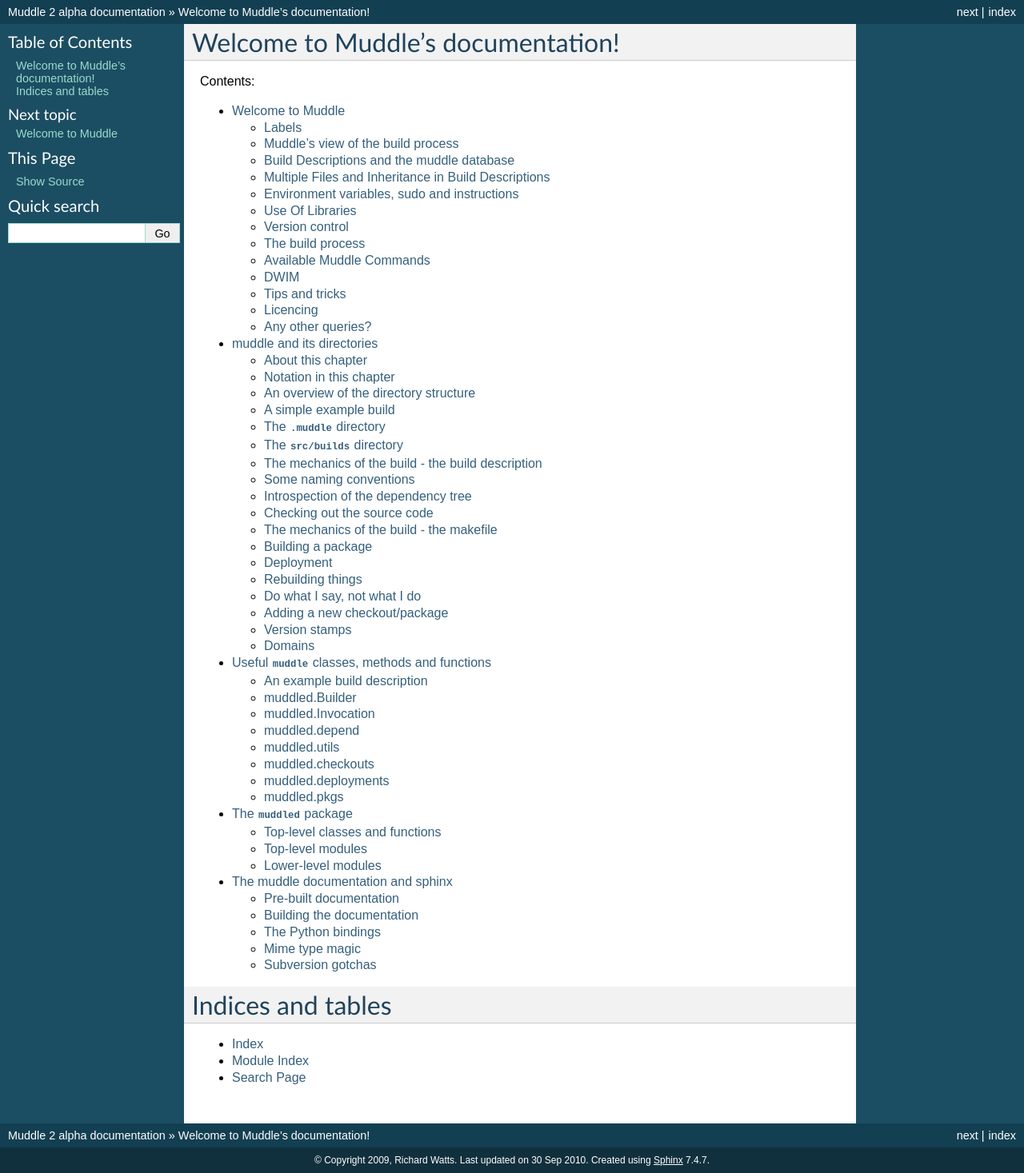
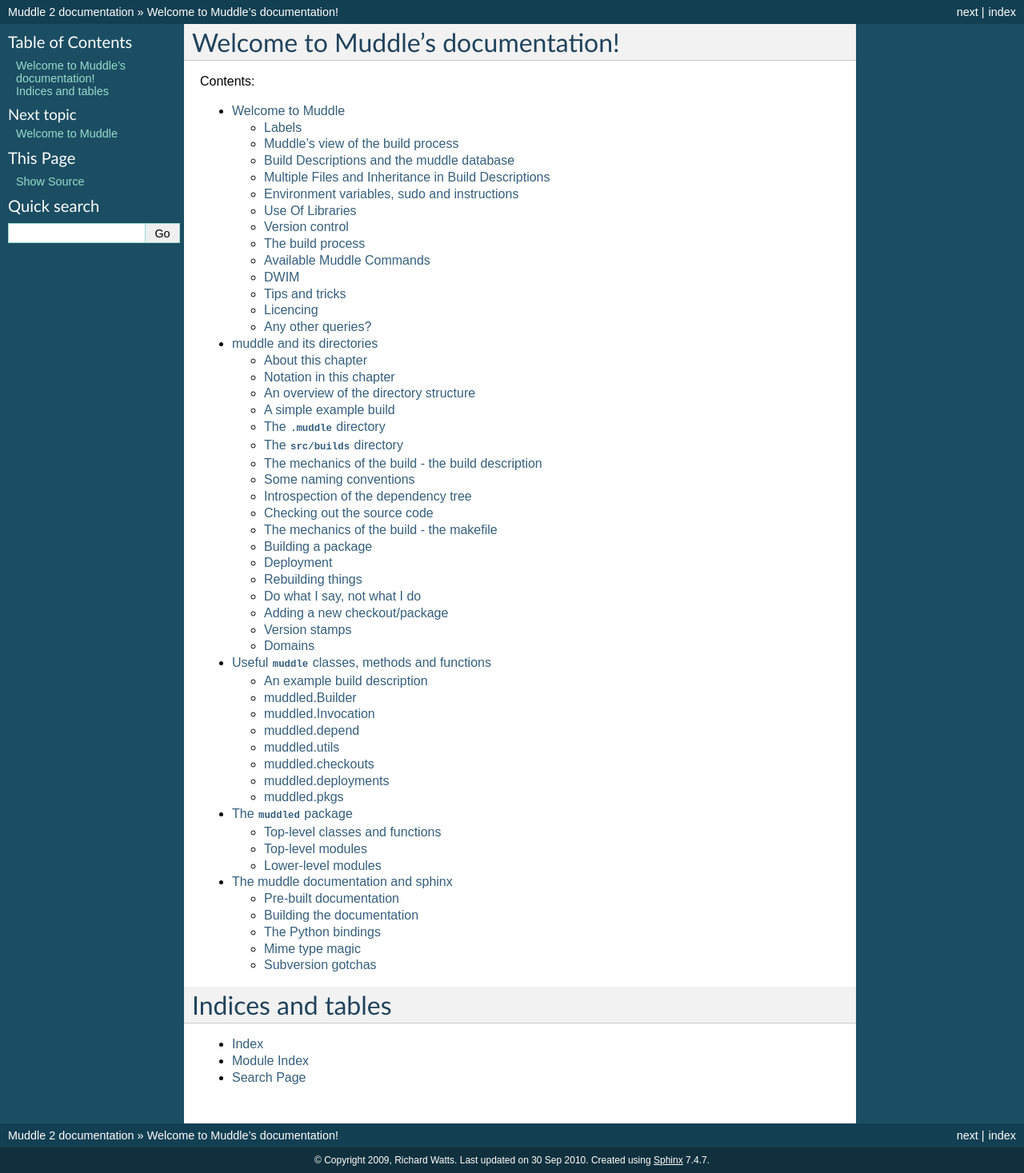
Before and after one commit to kynesim/muddle, a Sphinx documentation site: the page built from docs/index.txt, in a window 1280 px wide. Shown: the whole page at 80% size. Built offline with Sphinx 7.4.7, drawn with Linux system fonts in a browser that asks for light colours.

Commit message:
Remove the "alpha" from the version number used in the documentation, since muddle 2 is really fairly stable.
git-svn-id: https://muddle.googlecode.com/svn/trunk/muddle@469 837abeb0-121e-11de-ab22-55a8a853a75f

```diff
--- a/docs/conf.py
+++ b/docs/conf.py
@@ -53,7 +53,7 @@
 # The short X.Y version.
 version = '2'
 # The full version, including alpha/beta/rc tags.
-release = '2 alpha'
+release = '2'
 
 # The language for content autogenerated by Sphinx. Refer to documentation
 # for a list of supported languages.
```
